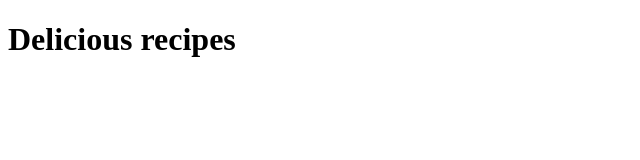
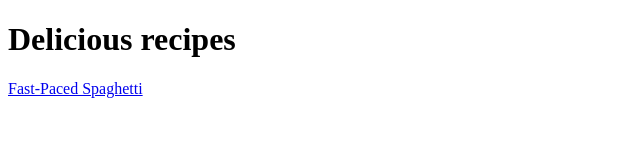
Before and after one commit to JohnKris222/odin-recipes, a plain HTML site: page index.html in a window 1280 px wide. Shown: the whole page, without its empty margins (0-640 px from the left). Drawn offline with Linux system fonts and the light colour scheme.

```diff
--- a/index.html
+++ b/index.html
@@ -7,5 +7,6 @@
   </head>
   <body>
     <h1>Delicious recipes</h1>
+    <a href="./recipes/spaghetti.html">Fast-Paced Spaghetti</a>
   </body>
 </html>
```
